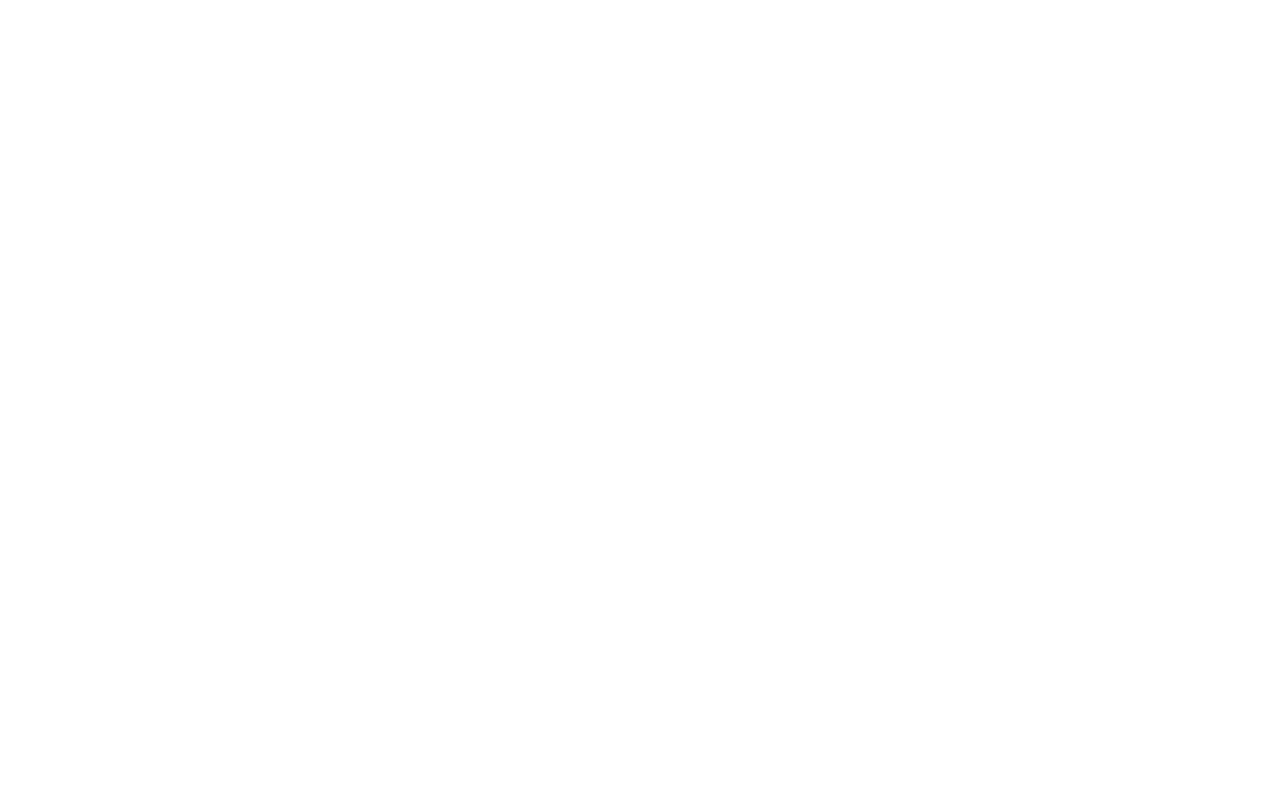
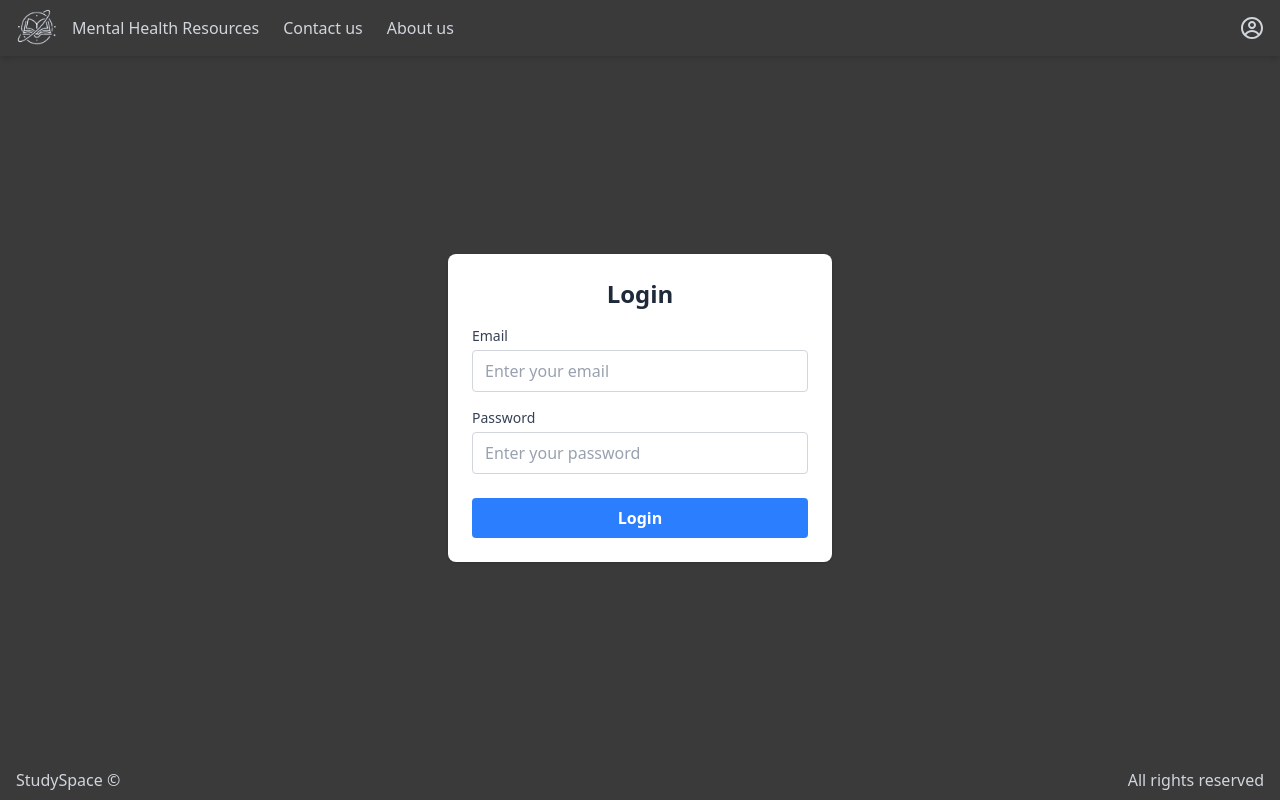
Before and after one commit to kvvyas/Smart-Space, a React app: page /login in a window 1280 px wide. Before the commit this address had no page. Built offline with nearby package versions, Linux system fonts and the light colour scheme; the HTML template or start-up script is replaced by a standard one.

Commit message:
updated with the login page

```diff
--- a/package.json
+++ b/package.json
@@ -27,7 +27,7 @@
     "eslint-plugin-react-refresh": "^0.4.16",
     "globals": "^15.14.0",
     "postcss": "^8.5.1",
-    "react-router-dom": "^7.1.3",
+    "react-router-dom": "^7.1.5",
     "tailwindcss": "^4.0.0",
     "typescript": "~5.6.2",
     "typescript-eslint": "^8.18.2",
--- a/src/index.tsx
+++ b/src/index.tsx
@@ -8,6 +8,7 @@
 import React from "react";
 import AboutUs from "./pages/AbousUs";
 import ContactUs from "./pages/ContactUs";
+import Login from "./pages/Login.js";
 
 export default function Main() {
   return (
@@ -19,6 +20,7 @@
         <Route path="/step2" element={<Step2 />} />
         <Route path="/contactus" element={<ContactUs />} />
         <Route path="/aboutus" element={<AboutUs />} />
+        <Route path="/login" element={<Login />} />
       </Routes>
     </BrowserRouter>
   );
--- /dev/null
+++ b/src/pages/Login.tsx
@@ -0,0 +1,57 @@
+import Footer from "../components/Footer";
+import Header from "../components/Header.jsx";
+import React from 'react';
+
+export default function Login() {
+  return (
+    <div className="bg-[#3A3A3A] h-screen flex flex-col text-white overflow-hidden">
+      {/* Header */}
+      <Header />
+
+      <main className="flex-grow flex items-center justify-center">
+        <div className="w-full max-w-sm bg-white p-6 rounded-lg shadow-sm">
+          <h2 className="text-2xl font-semibold text-center text-gray-800 mb-4">Login</h2>
+          <form>
+            <div className="mb-4">
+              <label
+                htmlFor="email"
+                className="block text-gray-700 text-sm font-medium mb-1"
+              >
+                Email
+              </label>
+              <input
+                type="email"
+                id="email"
+                placeholder="Enter your email"
+                className="w-full px-3 py-2 border border-gray-300 rounded focus:outline-none focus:ring-2 focus:ring-blue-500 placeholder-gray-400"
+              />
+            </div>
+            <div className="mb-6">
+              <label
+                htmlFor="password"
+                className="block text-gray-700 text-sm font-medium mb-1"
+              >
+                Password
+              </label>
+              <input
+                type="password"
+                id="password"
+                placeholder="Enter your password"
+                className="w-full px-3 py-2 border border-gray-300 rounded focus:outline-none focus:ring-2 focus:ring-blue-500 placeholder-gray-400"
+              />
+            </div>
+            <button
+              type="submit"
+              className="w-full bg-blue-500 hover:bg-blue-600 text-white py-2 rounded font-semibold transition-colors"
+            >
+              Login
+            </button>
+          </form>
+        </div>
+      </main>
+
+      {/* Footer */}
+      <Footer />
+    </div>
+  );
+}
```
Also changed, not shown: 1 other file (tests, documents, lock files or other folders).
